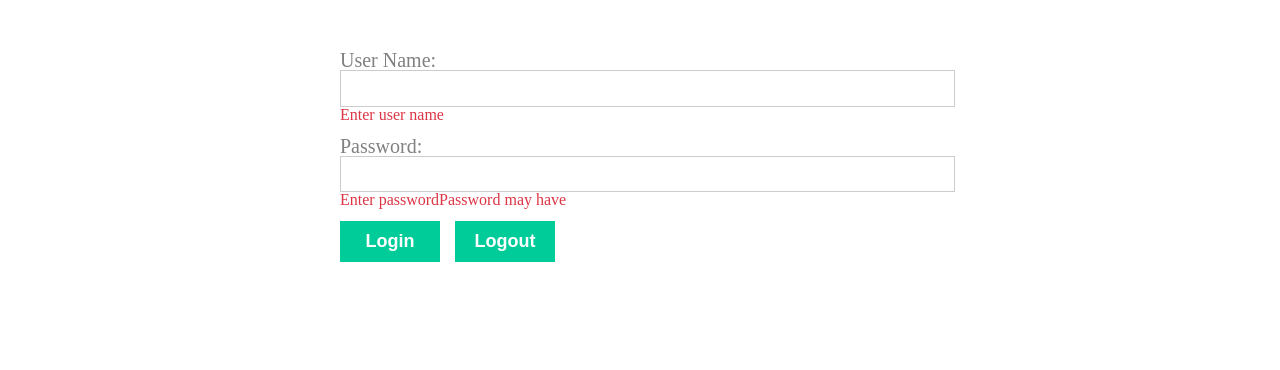
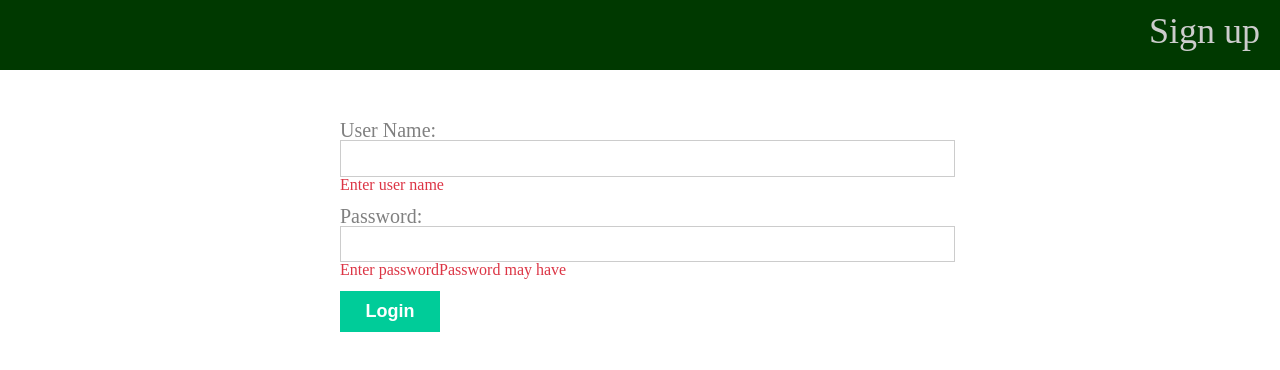
Before and after one commit to Holubanastasiia/Remainder, a Vue app: page /login in a window 1280 px wide. Shown: the top 370 px of the page. Built offline with nearby package versions, Linux system fonts and the light colour scheme.

Commit message:
initial commit

```diff
--- a/src/App.vue
+++ b/src/App.vue
@@ -1,7 +1,5 @@
 <template>
-  <div id="nav">
-  </div>
-  <router-view/>
+  <DefaultLayout/>
 </template>
 
 <style lang="scss">
@@ -10,3 +8,9 @@
 }
 
 </style>
+<script>
+import DefaultLayout from './layouts/DefaultLayout'
+export default {
+  components: { DefaultLayout }
+}
+</script>
--- a/src/components/Login.vue
+++ b/src/components/Login.vue
@@ -23,12 +23,14 @@
       </div>
 
       <div class="buttons">
-        <button type="submit" class="submit">
-          <router-link to="/page/:id">Login</router-link>
-        </button>
-        <button type="button" class="submit">
-          <router-link to="/">Logout</router-link>
-        </button>
+        <router-link to="/page/:id">
+          <button type="submit" class="submit">
+            Login
+          </button>
+        </router-link>
+        <!--        <button type="button" class="submit">-->
+        <!--          <router-link to="/">Logout</router-link>-->
+        <!--        </button>-->
       </div>
 
     </form>
--- a/src/components/Registration.vue
+++ b/src/components/Registration.vue
@@ -32,11 +32,11 @@
       </div>
 
       <div class="buttons">
-        <button type="submit" class="submit">
-          <router-link to="/login">
+        <router-link to="/login">
+          <button type="submit" class="submit">
             Login
-          </router-link>
-        </button>
+          </button>
+        </router-link>
       </div>
 
     </form>
@@ -46,9 +46,7 @@
 <script>
 export default {
   name: 'Registration',
-  props: {
-
-  }
+  props: {}
 }
 </script>
 
@@ -103,7 +101,7 @@ button:disabled {
 }
 
 .submit {
-  background-color: #3f51b5;
+  background-color: #00cc99;
   margin-right: 15px;
 }
 
--- /dev/null
+++ b/src/layouts/DefaultLayout.vue
@@ -0,0 +1,19 @@
+<template>
+  <section>
+    <Header/>
+    <router-view/>
+  </section>
+</template>
+
+<script>
+import Header from '../components/Header'
+
+export default {
+  name: 'DefaultLayout',
+  components: { Header }
+}
+</script>
+
+<style scoped>
+
+</style>
--- a/src/views/Auth.vue
+++ b/src/views/Auth.vue
@@ -1,17 +1,15 @@
 <template>
   <div>
-    <Header/>
     <Login/>
   </div>
 </template>
 
 <script>
 import Login from '../components/Login'
-import Header from '../components/Header'
 
 export default {
   name: 'Auth',
-  components: { Header, Login }
+  components: { Login }
 }
 </script>
 
--- a/src/views/Home.vue
+++ b/src/views/Home.vue
@@ -1,18 +1,14 @@
 <template>
-  <Header/>
   <Login/>
 </template>
 
 <script>
-
-import Header from '../components/Header'
 import Login from '../components/Login'
 
 export default {
   name: 'Home',
   components: {
-    Login,
-    Header
+    Login
   }
 }
 </script>
```
